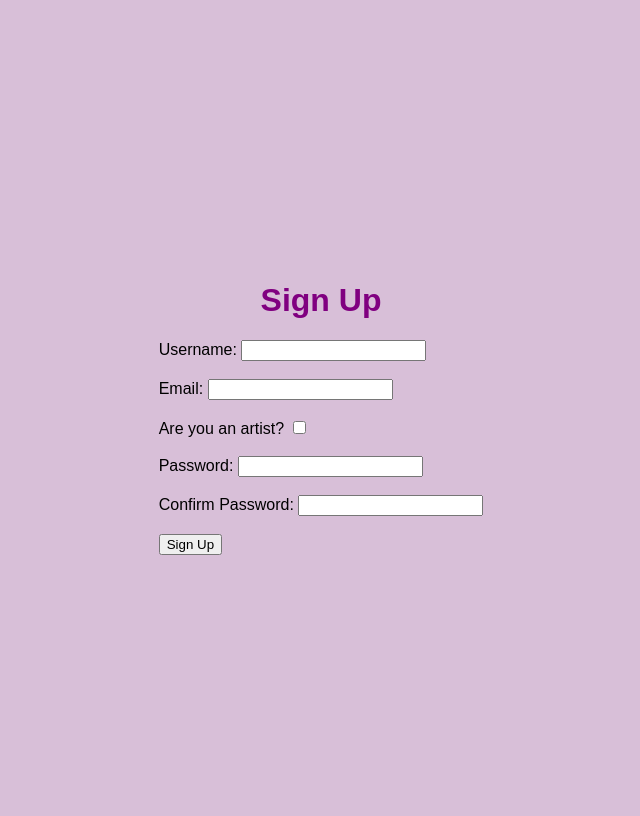
After one commit to Tathkage/Amplify, a PHP site: page /signupPage.php in a window 1280 px wide. The commit adds this page. Shown: the whole page, without its empty margins (319-959 px from the left). Run offline with PHP 8.4, Linux system fonts and the light colour scheme; some libraries are stand-ins or nearby versions.

Commit message:
signup and login page

```diff
--- a/public/artistPage.php
+++ b/public/artistPage.php
@@ -1,4 +1,4 @@
-<?php
+a<?php
 require_once '../src/controllers/artistPageController.php';
 $controller = new artistPageController();
 
--- /dev/null
+++ b/public/css/signupPage.css
@@ -0,0 +1,17 @@
+
+
+
+
+body {
+    background-color: #D8BFD8; /* Lilac background color */
+    font-family: Arial, sans-serif;
+}
+
+h1, h2, h3 {
+    color: #800080; /* Purple text color */
+}
+
+p {
+    font-size: 18px;
+    color: #4B0082; /* Indigo text color */
+}
--- /dev/null
+++ b/public/signupPage.php
@@ -0,0 +1,37 @@
+<?php?>
+
+<!DOCTYPE html>
+<html>
+<head>
+    <title>Sign Up Page</title>
+    <link rel="stylesheet" type="text/css" href="css/signupPage.css">
+    <link rel="icon" href="./images/amplifyIcon.png" type="image/x-icon">
+    <style>
+        .center {
+            display: flex;
+            flex-direction: column;
+            align-items: center;
+            justify-content: center;
+            height: 100vh;
+        }
+    </style>
+</head>
+<body>
+<div class="center">
+    <h1>Sign Up </h1>
+    <form method="post" action="signup.php">
+        <label for="username">Username:</label>
+        <input type="text" id="username" name="username" required><br><br>
+        <label for="email">Email:</label>
+        <input type="email" id="email" name="email" required><br><br>
+        <label for="artist">Are you an artist?</label>
+        <input type="checkbox" name="artist" value="1"><br><br>
+        <label for="password">Password:</label>
+        <input type="password" id="password" name="password" required><br><br>
+        <label for="confirm_password">Confirm Password:</label>
+        <input type="password" id="confirm_password" name="confirm_password" required><br><br>
+        <input type="submit" value="Sign Up">
+    </form>
+</div>
+</body>
+</html>
```
Also changed, not shown: public/css/loginPage.css (added, +16 -0 lines), public/login.php (added, +30 -0 lines), public/loginPage.php (added, +32 -0 lines), public/signup.php (added, +49 -0 lines).
